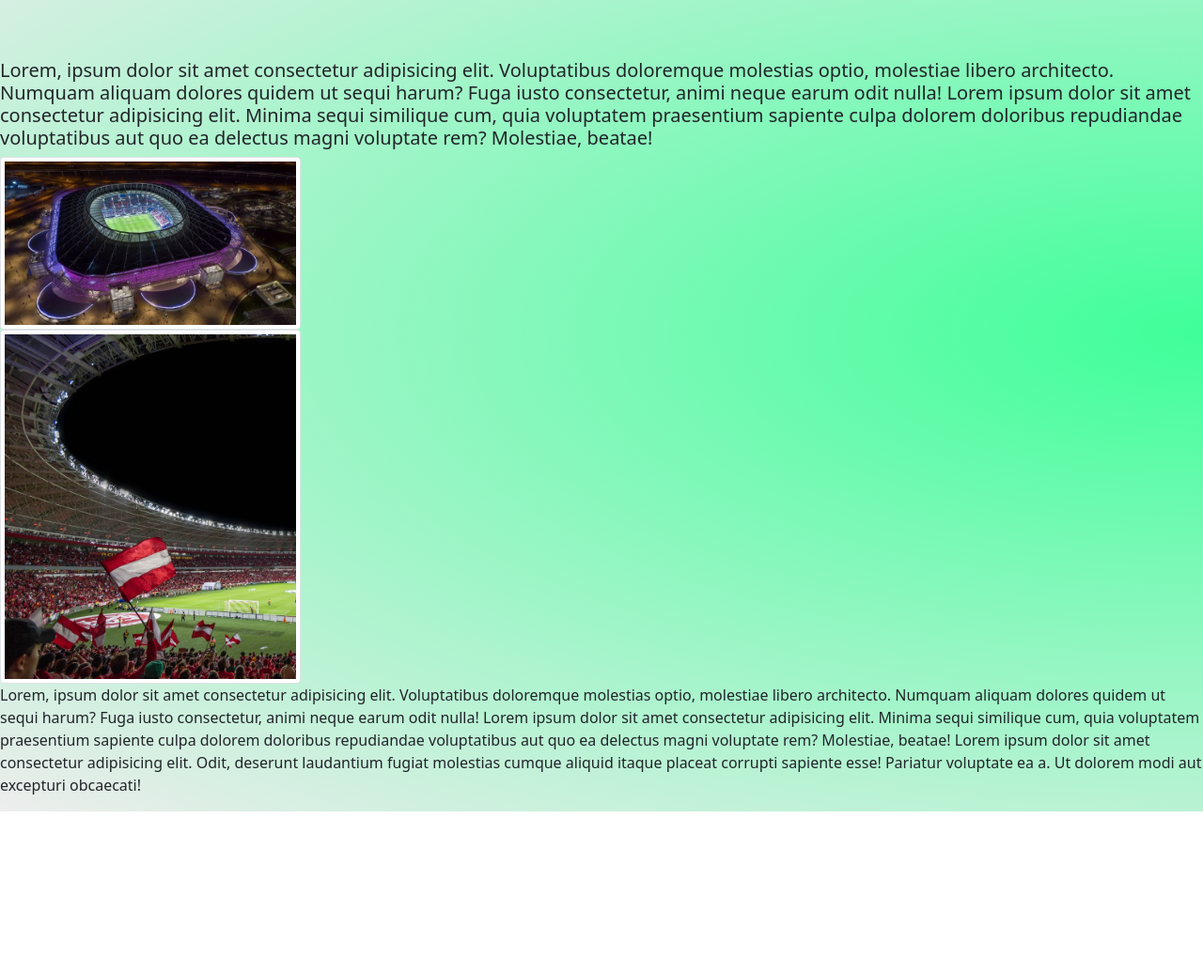
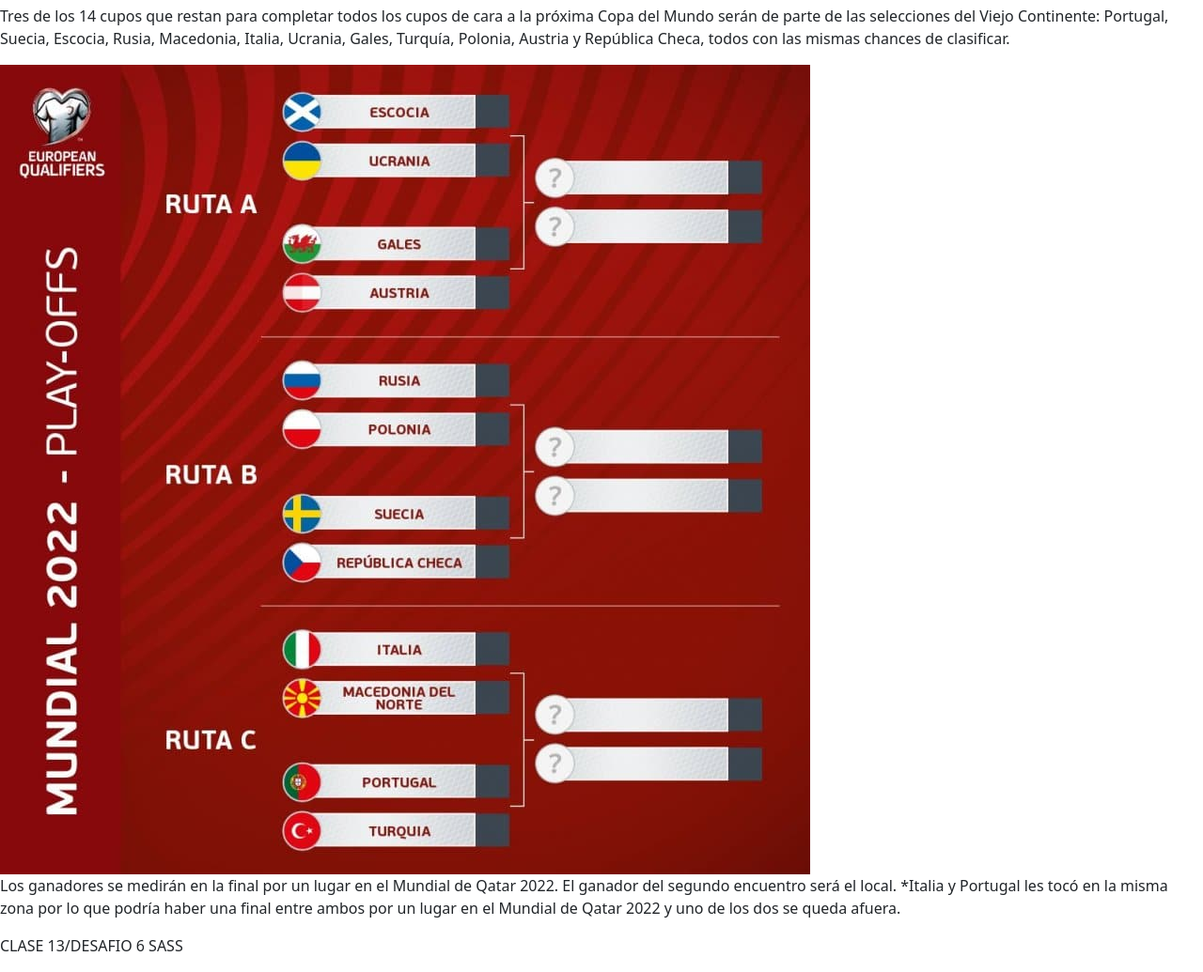
Before and after one commit to arielgaston10/2do-Entrega-del-proyecto-final, a website: page pages/novedades.html in a window 1280 px wide. Shown: the part 153-1188 px from the top of the page at 94% size. Before the commit the page ends 1017 px from the top, so only its background shows below. Drawn offline with nearby package versions, Linux system fonts and the light colour scheme; files that its build step writes are made by us from their sources.

Commit message:
3 entrega

```diff
--- a/pages/novedades.html
+++ b/pages/novedades.html
@@ -1,11 +1,15 @@
 <!DOCTYPE html>
 <html lang="en">
+
 <head>
     <meta charset="UTF-8">
     <meta http-equiv="X-UA-Compatible" content="IE=edge">
     <meta name="viewport" content="width=device-width, initial-scale=1.0">
-    <title>Novedades</title>
-    <link rel="stylesheet" href="../css/style.css">
+    <title>Mundial 2022 / Novedades</title>
+    <meta name="description" content="Noticias sobre los partidos y jugadores">
+    <meta name="keywords" content="Mundial, partidos , fechas , horario, fases, Noticias">
+    <meta name="author" content="Choque S Ariel">
+    <link rel="stylesheet" href="../css/main.css">
     <link href="https://cdn.jsdelivr.net/npm/bootstrap@5.1.3/dist/css/bootstrap.min.css" rel="stylesheet"
         integrity="sha384-1BmE4kWBq78iYhFldvKuhfTAU6auU8tT94WrHftjDbrCEXSU1oBoqyl2QvZ6jIW3" crossorigin="anonymous">
     <script src="https://cdn.jsdelivr.net/npm/bootstrap@5.1.3/dist/js/bootstrap.bundle.min.js"
@@ -13,6 +17,7 @@
         crossorigin="anonymous"></script>
 
 </head>
+
 <body>
     <nav class="navbar navbar-expand-lg navbar-dark bg-dark">
         <div class="container-fluid">
@@ -59,30 +64,33 @@
             Noticias
         </h1>
     </header>
-        <main>
-            <h5>
-                Lorem, ipsum dolor sit amet consectetur adipisicing elit. Voluptatibus doloremque molestias optio, molestiae
-                libero architecto. Numquam aliquam dolores quidem ut sequi harum? Fuga iusto consectetur, animi neque earum
-                odit nulla!
-                Lorem ipsum dolor sit amet consectetur adipisicing elit. Minima sequi similique cum, quia voluptatem
-                praesentium sapiente culpa dolorem doloribus repudiandae voluptatibus aut quo ea delectus magni voluptate
-                rem? Molestiae, beatae!
-            </h5>
-            <div class="row-mt-4">
-                <div class="col-md-3">
-                    <img src="../img/ARr.jpg" class="img-thumbnail" alt="">
-                    <img src="../img/sf7.jpg" class="img-thumbnail" alt="">
-                </div>
-                <p>
-                    Lorem, ipsum dolor sit amet consectetur adipisicing elit. Voluptatibus doloremque molestias optio, molestiae
-                    libero architecto. Numquam aliquam dolores quidem ut sequi harum? Fuga iusto consectetur, animi neque earum
-                    odit nulla!
-                    Lorem ipsum dolor sit amet consectetur adipisicing elit. Minima sequi similique cum, quia voluptatem
-                    praesentium sapiente culpa dolorem doloribus repudiandae voluptatibus aut quo ea delectus magni voluptate
-                    rem? Molestiae, beatae!
-                    Lorem ipsum dolor sit amet consectetur adipisicing elit. Odit, deserunt laudantium fugiat molestias cumque aliquid itaque placeat corrupti sapiente esse! Pariatur voluptate ea a. Ut dolorem modi aut excepturi obcaecati!
-                </p>
+    <main>
+        <h2 class="title">
+            Repechaje europeo para el Mundial Qatar 2022: partidos, fechas y formato
+        </h2>
+        <div class="article">
+            <p>
+                Tres de los 14 cupos que restan para completar todos los cupos de cara a la próxima Copa del Mundo serán
+                de parte de las selecciones del Viejo Continente: Portugal, Suecia, Escocia, Rusia, Macedonia, Italia,
+                Ucrania, Gales, Turquía, Polonia, Austria y República Checa, todos con las mismas chances de clasificar.
+            </p>
+        </div>
+        <div class="row-mt-4">
+            <div class="col-md-3">
+                <img src="../img/repechaje-europa.jpg" class="img" alt="">
             </div>
-        </main>
+        </div>
+        <p class="article">
+            Los ganadores se medirán en la final por un lugar en el Mundial de Qatar 2022. El ganador del segundo
+            encuentro será el local.
+
+            *Italia y Portugal les tocó en la misma zona por lo que podría haber una final entre ambos por un lugar en
+            el Mundial de Qatar 2022 y uno de los dos se queda afuera.
+        </p>
+    </main>
+    <footer>
+        <p>CLASE 13/DESAFIO 6 SASS</p>
+    </footer>
 </body>
+
 </html>
```
Also changed, not shown: package.json (added, +25 -0 lines), img/repechaje-europa.jpg (added), scss/style.scss (added), 2 other files.
